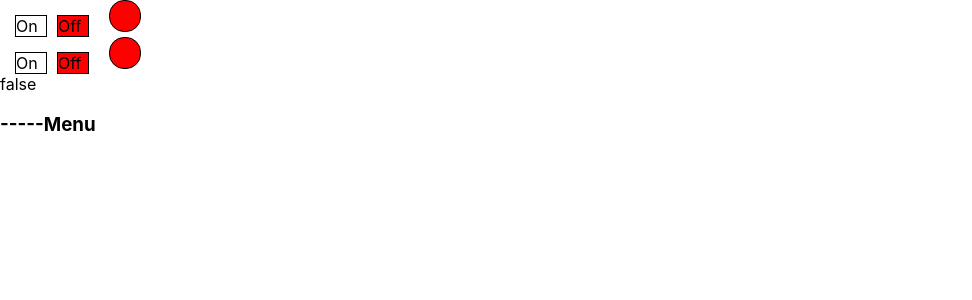
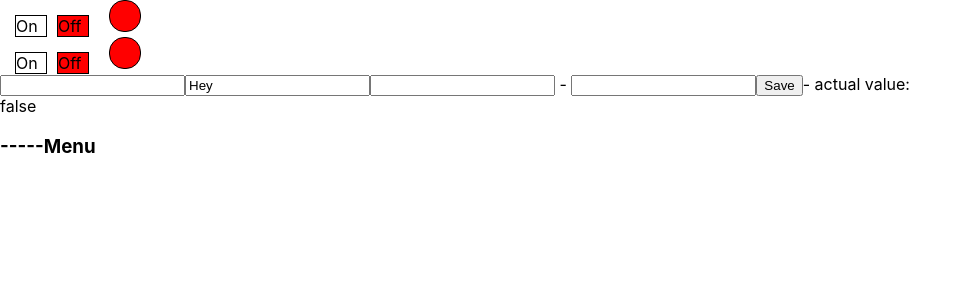
Before and after one commit to Mike-casper/react-detail, a React (Create React App) app: page / in a window 1280 px wide. Shown: the top 300 px of the page, without its empty margins (0-972 px from the left). Built offline with nearby package versions, Linux system fonts and the light colour scheme.

Commit message:
"Uncontrolled input" lesson

```diff
--- a/package.json
+++ b/package.json
@@ -13,6 +13,7 @@
     "react": "^18.2.0",
     "react-dom": "^18.2.0",
     "react-scripts": "5.0.1",
+    "storybook": "^6.5.14",
     "typescript": "^4.8.4",
     "web-vitals": "^2.1.4"
   },
--- a/src/components/OnOff/UncontroledOnoff.tsx
+++ b/src/components/OnOff/UncontroledOnoff.tsx
@@ -1,4 +1,10 @@
 import React, {useState} from "react";
+import {
+    ControledInputWithValue,
+    GetValueOfUncontroledInputByButtonPress,
+    TrackValueOfUncontroledInput,
+    UncontroledInput
+} from "../input/Input";
 
 type OnoffPropsType={
     onChange:(on:boolean)=>void
@@ -45,7 +51,14 @@ export function UncontroledOnoff(props:OnoffPropsType){
         <div style={onStyle} onClick={onClicked}>On</div>
         <div style={offStyle} onClick={offClicked}>Off</div>
         <div style={indicateStyle}></div>
+        <div>
+            <UncontroledInput/>
+            <ControledInputWithValue/>
+            <TrackValueOfUncontroledInput/>
+            <GetValueOfUncontroledInputByButtonPress/>
+        </div>
     </div>
+
 }
 //
 //
--- /dev/null
+++ b/src/components/input/Input.tsx
@@ -0,0 +1,45 @@
+import React, {ChangeEvent, useRef, useState} from "react";
+
+export default {
+    title: "input",
+};
+export const UncontroledInput = () => <input/>;
+
+export const TrackValueOfUncontroledInput = () => {
+
+    const [value, setValue] = useState("");
+    const onChange = (e: ChangeEvent<HTMLInputElement>) => {
+        const actualValue = e.currentTarget.value;
+        setValue(actualValue);
+    }
+    return <>
+        <input onChange={onChange}/> - {value}
+    </>;
+}
+// kolesnayavika
+// export const GetValueOfUncontroledInputByButtonPress = () => {
+//     const [value, setValue] = useState("");
+//     return <>
+//         <input id={"InputID"}/> <button onClick={(e)=>{
+//             const el = document.getElementById("InputID") as HTMLInputElement;
+//             setValue(el.value);
+//         }}>Save</button> - actual value: {value}
+//     </>;
+// } нарушает принципы React 12 видео
+
+export const GetValueOfUncontroledInputByButtonPress = () => {
+    const [value, setValue] = useState("");
+    const inputRef = useRef<HTMLInputElement>(null);
+    const save = () => {
+        const el = inputRef.current as HTMLInputElement;
+        setValue(el.value);
+    }
+
+    return <>
+        <input ref={inputRef}/>
+        <button onClick={save}>Save</button>
+        - actual value: {value}
+    </>;
+}
+
+export const ControledInputWithValue = () => <input value={"Hey"}/>
```
Also changed, not shown: 1 other file (tests, documents, lock files or other folders).
